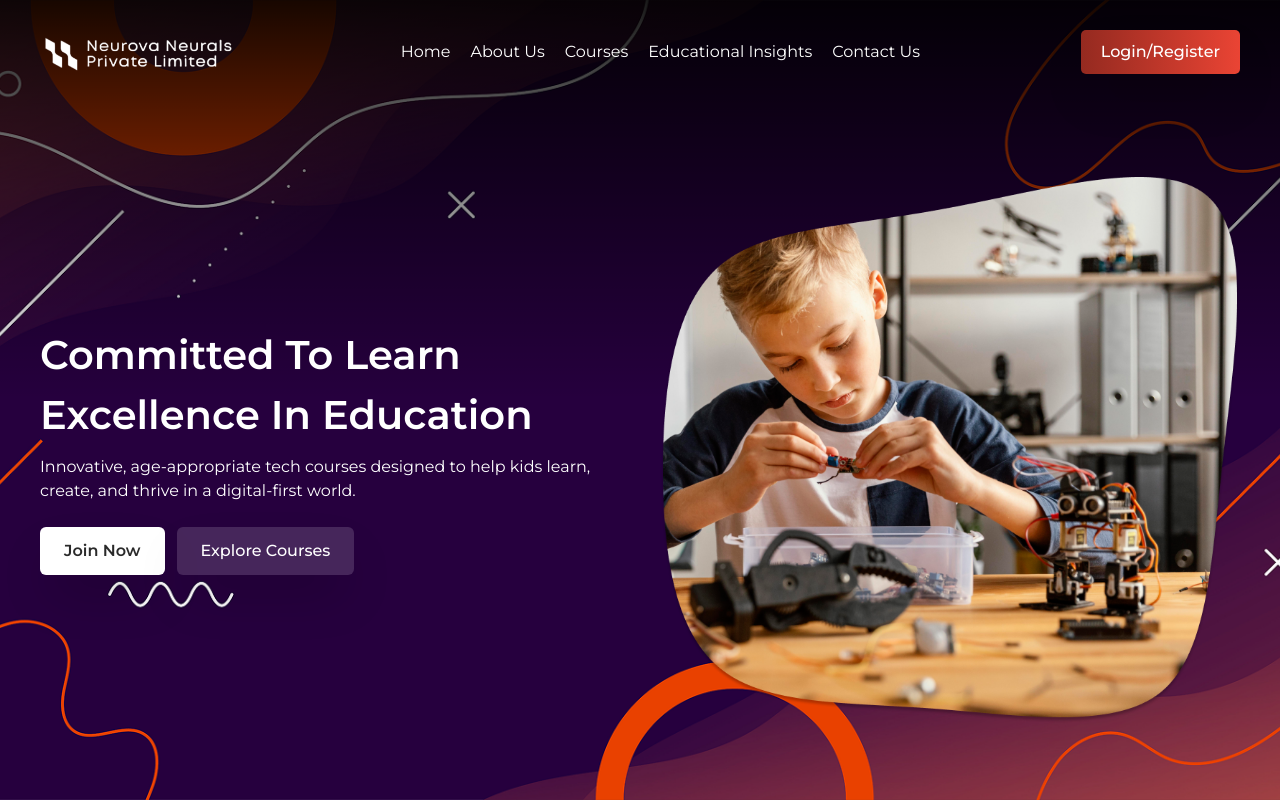
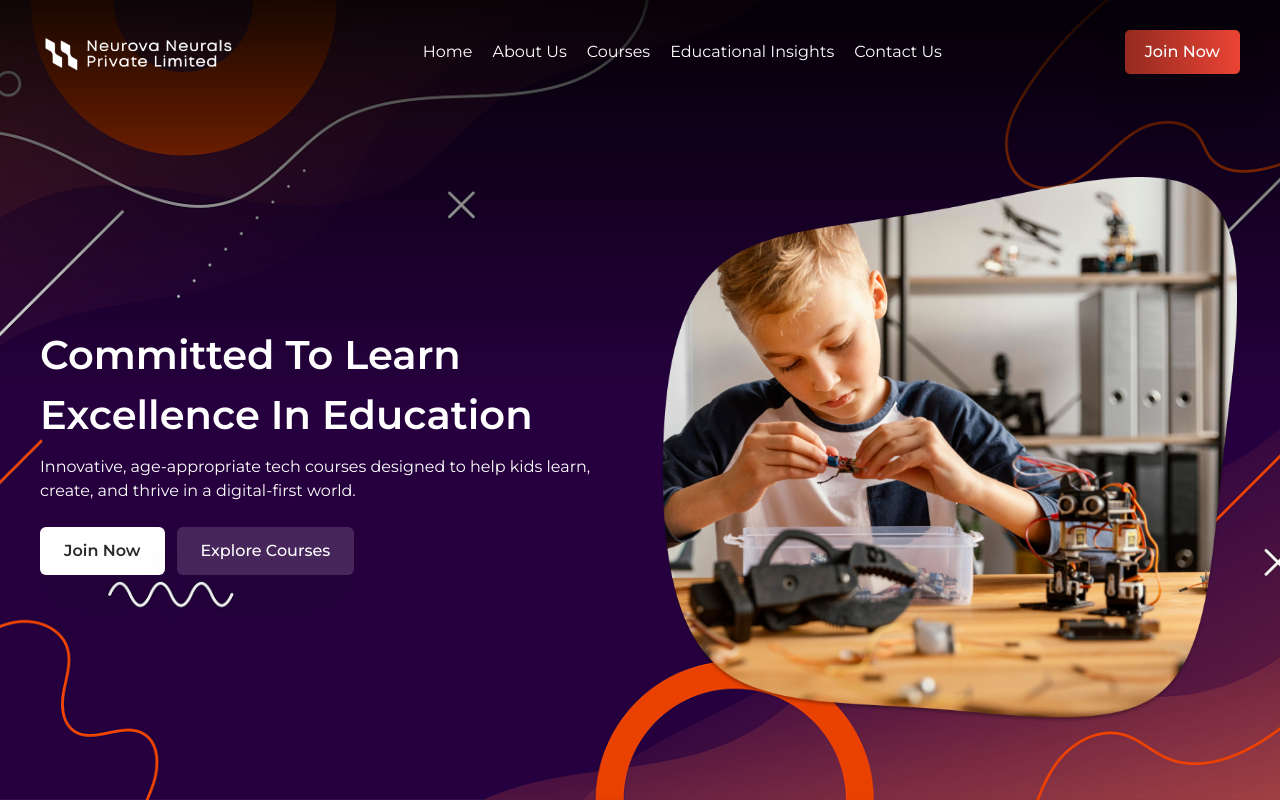
Before and after one commit to akmmubashir/Neurova-Neurals, a Next.js app: page /home in a window 1280 px wide. Shown: the top 802 px of the page. Built offline with nearby package versions, Linux system fonts and the light colour scheme.

Commit message:
Change button text from 'Login/Register' to 'Join Now'

```diff
--- a/app/components/header.tsx
+++ b/app/components/header.tsx
@@ -23,7 +23,7 @@ const Header = () => {
                 <button
                     className='cursor-pointer text-[16px] max-md:text-[14px] p-[10px_20px] max-md:p-[8px_12px] rounded-[5px] bg-linear-to-r from-[#952A20] to-[#EA4434] hover:from-white hover:to-white text-white hover:text-[#160A0A] hover:scale-105 transition-all duration-300 font-medium shadow-2xl'
                 >
-                    Login/Register
+                    Join Now
                 </button>
             </div>
         </div>
```
